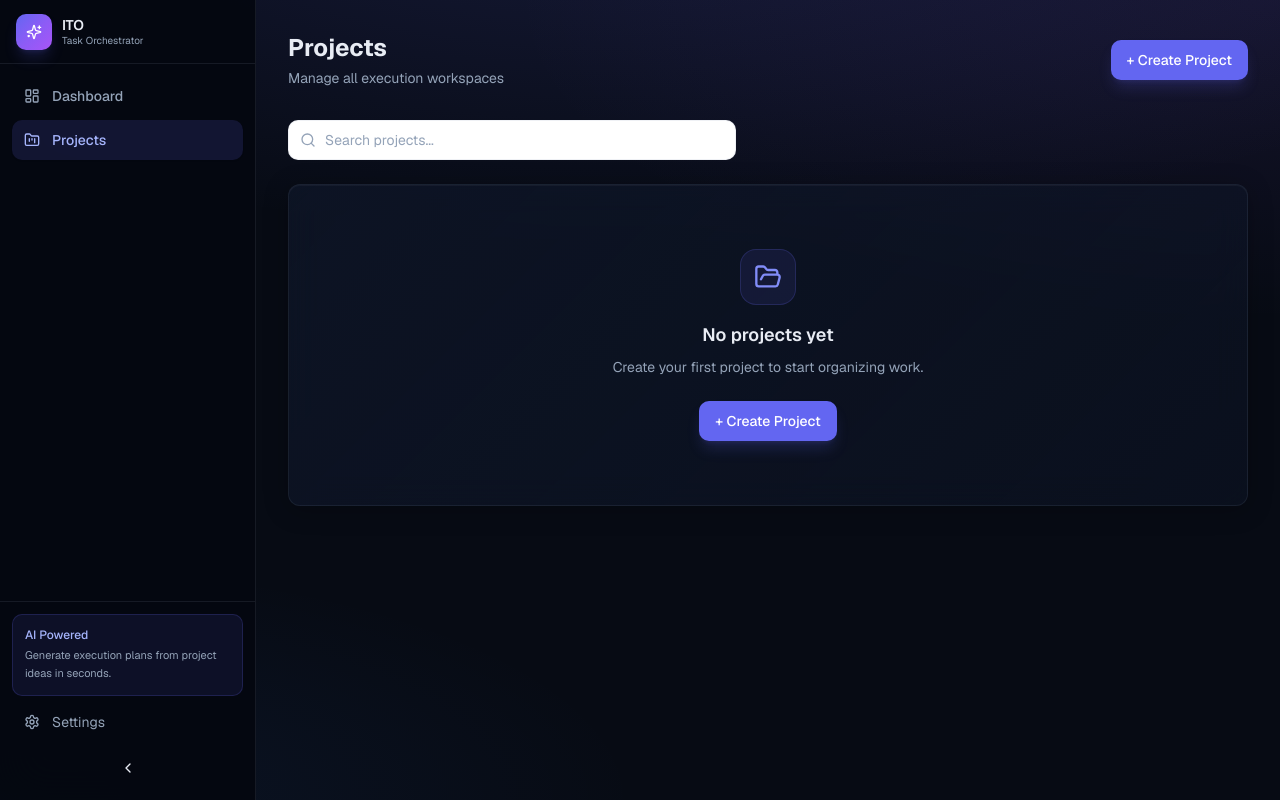
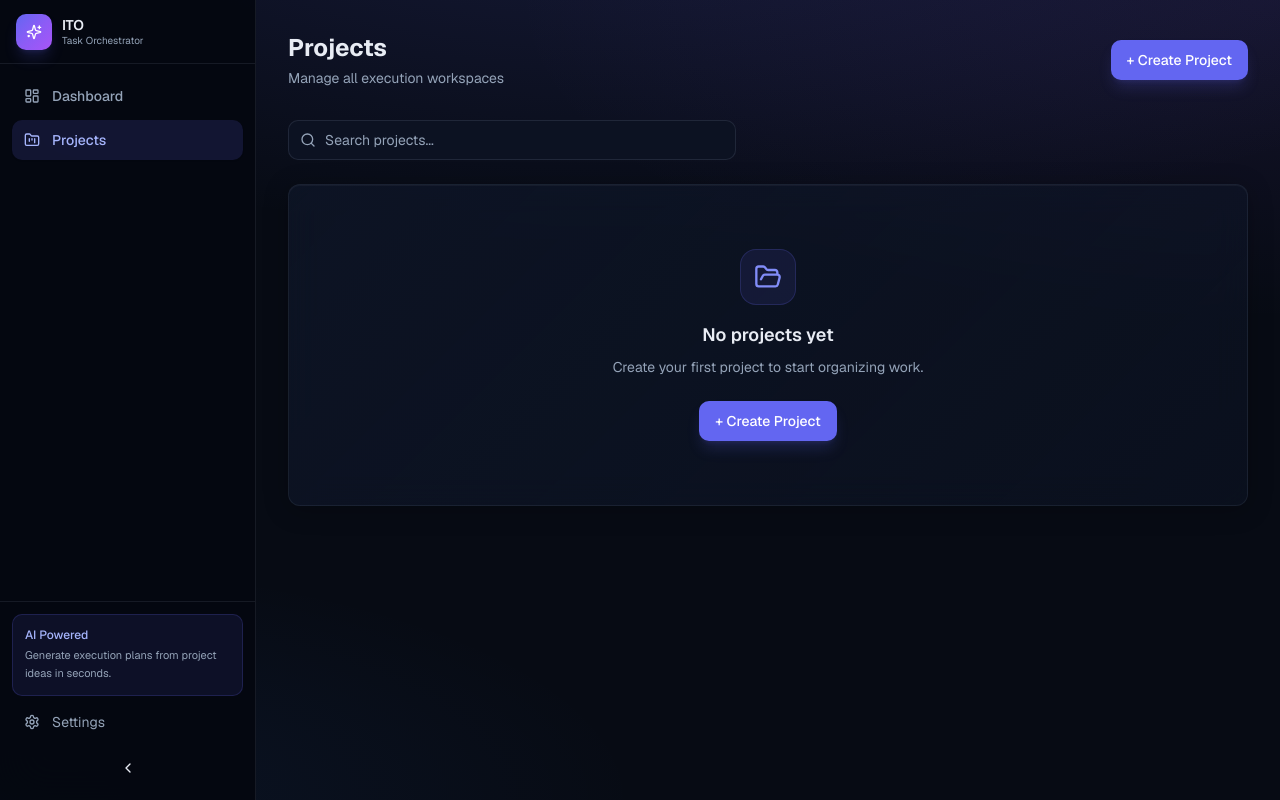
Before and after one commit to superfortune-passion/intelligent-task-orchestrator, a Next.js app: page /projects in a window 1280 px wide. Built offline with nearby package versions, Linux system fonts and the light colour scheme.

Commit message:
fix: restore Tailwind CSS in dev with postcss.config.js and fresh dev script

```diff
--- a/postcss.config.mjs
+++ b/postcss.config.js
@@ -1,8 +1,6 @@
-const config = {
+module.exports = {
   plugins: {
     tailwindcss: {},
     autoprefixer: {},
   },
 };
-
-export default config;
--- a/src/app/globals.css
+++ b/src/app/globals.css
@@ -4,9 +4,12 @@
 
 @layer base {
   :root {
+    color-scheme: dark;
     --radius: 0.625rem;
     --background: #070b14;
     --foreground: #e8ecf4;
+    --field: #0c1222;
+    --field-foreground: #e8ecf4;
     --card: rgba(15, 23, 42, 0.65);
     --card-foreground: #e8ecf4;
     --popover: #0f172a;
@@ -39,6 +42,25 @@
     font-family: var(--font-geist-sans), system-ui, sans-serif;
     -webkit-font-smoothing: antialiased;
     min-height: 100vh;
+  }
+
+  /* Form fields — dark surface, readable text (fixes white browser defaults) */
+  input,
+  textarea,
+  select {
+    color-scheme: dark;
+  }
+
+  input:-webkit-autofill,
+  input:-webkit-autofill:hover,
+  input:-webkit-autofill:focus,
+  textarea:-webkit-autofill,
+  textarea:-webkit-autofill:hover,
+  textarea:-webkit-autofill:focus {
+    -webkit-box-shadow: 0 0 0 1000px var(--field) inset !important;
+    -webkit-text-fill-color: var(--field-foreground) !important;
+    caret-color: var(--field-foreground);
+    transition: background-color 5000s ease-in-out 0s;
   }
 }
 
--- a/src/components/ui/input.tsx
+++ b/src/components/ui/input.tsx
@@ -1,15 +1,15 @@
 import * as React from "react";
 import { cn } from "@/lib/utils";
+
+const inputClassName =
+  "flex h-10 w-full rounded-lg border border-input bg-field px-3 py-2 text-sm text-field-foreground shadow-inner shadow-black/20 transition-colors placeholder:text-muted-foreground caret-primary focus-visible:outline-none focus-visible:ring-2 focus-visible:ring-ring focus-visible:ring-offset-2 focus-visible:ring-offset-[#070b14] disabled:cursor-not-allowed disabled:opacity-50";
 
 const Input = React.forwardRef<HTMLInputElement, React.ComponentProps<"input">>(
   ({ className, type, ...props }, ref) => {
     return (
       <input
         type={type}
-        className={cn(
-          "flex h-10 w-full rounded-lg border border-input bg-background/50 px-3 py-2 text-sm text-foreground transition-colors placeholder:text-muted-foreground focus-visible:outline-none focus-visible:ring-2 focus-visible:ring-ring focus-visible:ring-offset-2 focus-visible:ring-offset-background disabled:cursor-not-allowed disabled:opacity-50",
-          className
-        )}
+        className={cn(inputClassName, className)}
         ref={ref}
         {...props}
       />
--- a/src/components/ui/label.tsx
+++ b/src/components/ui/label.tsx
@@ -11,7 +11,7 @@ const Label = React.forwardRef<
   <LabelPrimitive.Root
     ref={ref}
     className={cn(
-      "text-sm font-medium leading-none text-foreground peer-disabled:cursor-not-allowed peer-disabled:opacity-70",
+      "text-sm font-medium leading-none text-foreground/95 peer-disabled:cursor-not-allowed peer-disabled:opacity-70",
       className
     )}
     {...props}
--- a/src/components/ui/select.tsx
+++ b/src/components/ui/select.tsx
@@ -16,7 +16,7 @@ const SelectTrigger = React.forwardRef<
   <SelectPrimitive.Trigger
     ref={ref}
     className={cn(
-      "flex h-10 w-full items-center justify-between rounded-lg border border-input bg-background/50 px-3 py-2 text-sm ring-offset-background placeholder:text-muted-foreground focus:outline-none focus:ring-2 focus:ring-ring focus:ring-offset-2 focus:ring-offset-background disabled:cursor-not-allowed disabled:opacity-50 [&>span]:line-clamp-1",
+      "flex h-10 w-full items-center justify-between rounded-lg border border-input bg-field px-3 py-2 text-sm text-field-foreground shadow-inner shadow-black/20 ring-offset-[#070b14] placeholder:text-muted-foreground focus:outline-none focus:ring-2 focus:ring-ring focus:ring-offset-2 disabled:cursor-not-allowed disabled:opacity-50 [&>span]:line-clamp-1",
       className
     )}
     {...props}
--- a/src/components/ui/textarea.tsx
+++ b/src/components/ui/textarea.tsx
@@ -1,5 +1,8 @@
 import * as React from "react";
 import { cn } from "@/lib/utils";
+
+const textareaClassName =
+  "flex min-h-[80px] w-full rounded-lg border border-input bg-field px-3 py-2 text-sm text-field-foreground shadow-inner shadow-black/20 transition-colors placeholder:text-muted-foreground caret-primary focus-visible:outline-none focus-visible:ring-2 focus-visible:ring-ring focus-visible:ring-offset-2 focus-visible:ring-offset-[#070b14] disabled:cursor-not-allowed disabled:opacity-50 resize-none";
 
 const Textarea = React.forwardRef<
   HTMLTextAreaElement,
@@ -7,10 +10,7 @@ const Textarea = React.forwardRef<
 >(({ className, ...props }, ref) => {
   return (
     <textarea
-      className={cn(
-        "flex min-h-[80px] w-full rounded-lg border border-input bg-background/50 px-3 py-2 text-sm text-foreground transition-colors placeholder:text-muted-foreground focus-visible:outline-none focus-visible:ring-2 focus-visible:ring-ring focus-visible:ring-offset-2 focus-visible:ring-offset-background disabled:cursor-not-allowed disabled:opacity-50 resize-none",
-        className
-      )}
+      className={cn(textareaClassName, className)}
       ref={ref}
       {...props}
     />
--- a/tailwind.config.js
+++ b/tailwind.config.js
@@ -42,6 +42,10 @@ module.exports = {
         border: "var(--border)",
         input: "var(--input)",
         ring: "var(--ring)",
+        field: {
+          DEFAULT: "var(--field)",
+          foreground: "var(--field-foreground)",
+        },
       },
       borderRadius: {
         lg: "var(--radius)",
```
Also changed, not shown: package.json (+5 -4 lines), scripts/dev-fresh.js (added, +50 -0 lines), 1 other file (tests, documents, lock files or other folders).
